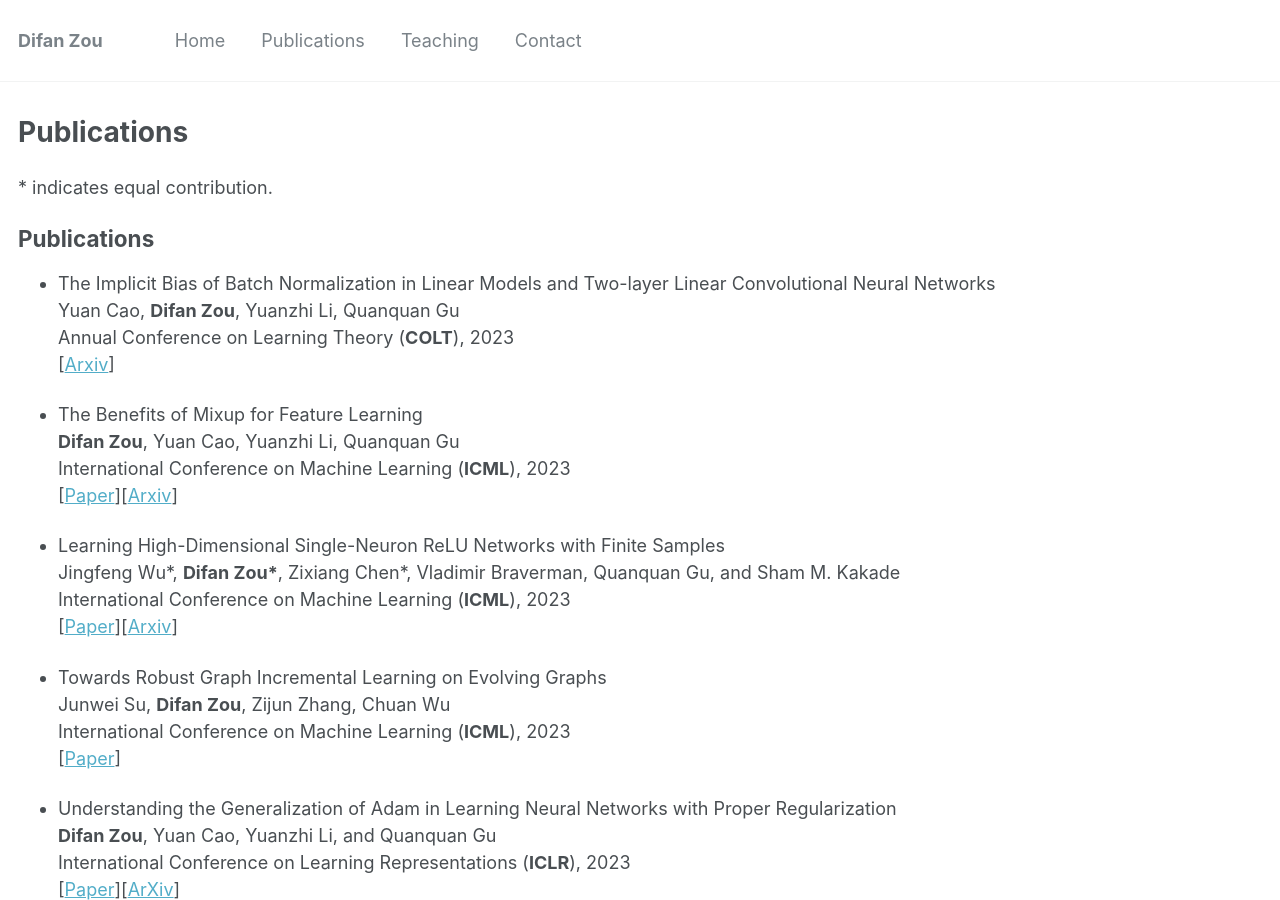
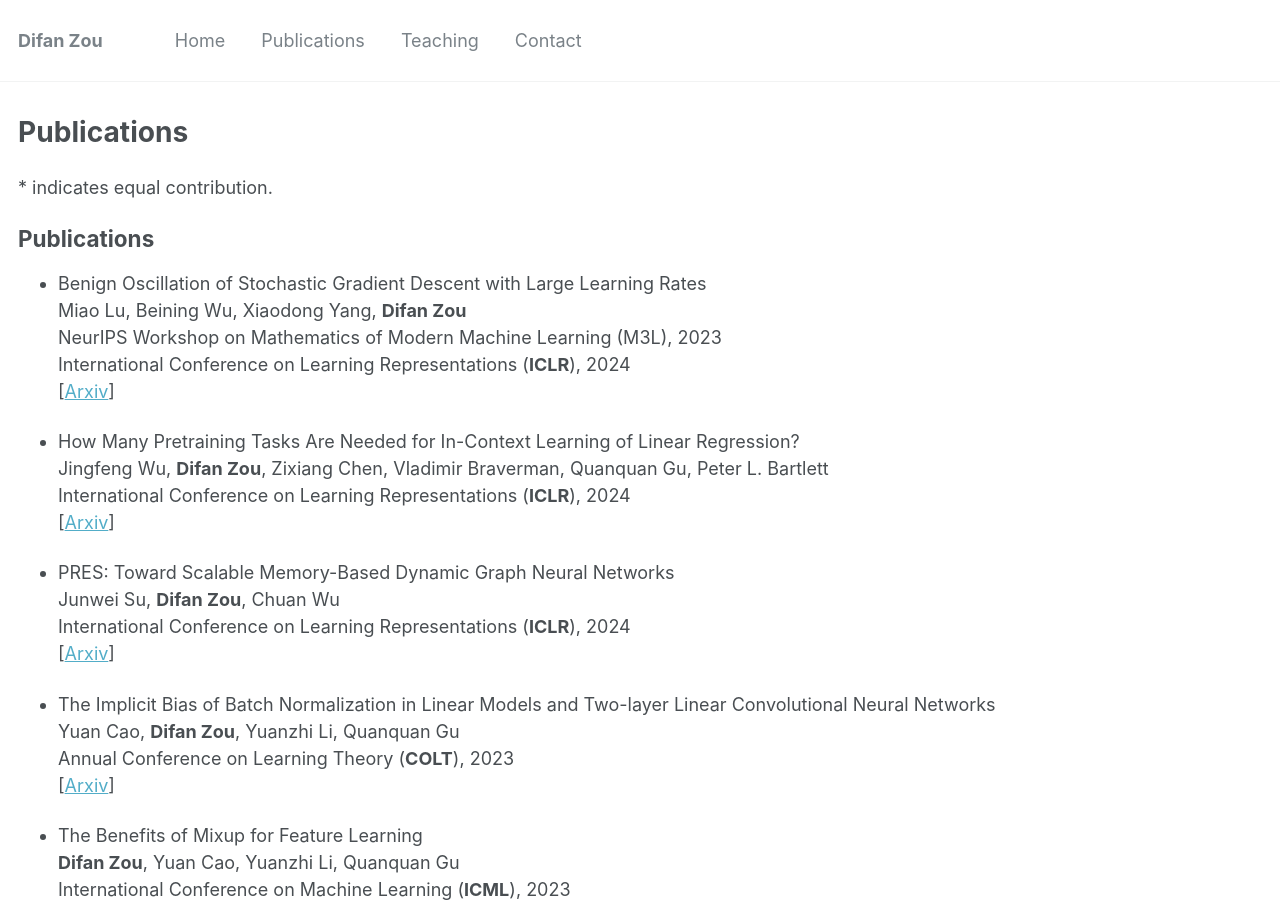
Before and after one commit to difanzou/difanzou.github.io, a Jekyll site: the page built from _pages/publications.md, in a window 1280 px wide and 900 px high. Built offline with Jekyll 4.4.1, drawn with Linux system fonts in a browser that asks for light colours; some of the changed text lies outside the part shown.

Commit message:
add publication

```diff
--- a/_pages/publications.md
+++ b/_pages/publications.md
@@ -8,6 +8,24 @@ author_profile: true
 \* indicates equal contribution.
 
 ## Publications
+
+* Benign Oscillation of Stochastic Gradient Descent with Large Learning Rates\
+Miao Lu, Beining Wu, Xiaodong Yang, **Difan Zou**\
+NeurIPS Workshop on Mathematics of Modern Machine Learning (M3L), 2023\
+International Conference on Learning Representations (**ICLR**), 2024 \
+\[[Arxiv](https://arxiv.org/pdf/2310.17074.pdf)\]
+
+
+* How Many Pretraining Tasks Are Needed for In-Context Learning of Linear Regression?\
+Jingfeng Wu, **Difan Zou**, Zixiang Chen, Vladimir Braverman, Quanquan Gu, Peter L. Bartlett\
+International Conference on Learning Representations (**ICLR**), 2024 \
+\[[Arxiv](https://arxiv.org/pdf/2310.08391.pdf)\]
+
+* PRES: Toward Scalable Memory-Based Dynamic Graph Neural Networks\
+Junwei Su, **Difan Zou**, Chuan Wu\
+International Conference on Learning Representations (**ICLR**), 2024 \
+\[[Arxiv](https://difanzou.github.io/publications/)\]
+
 
 * The Implicit Bias of Batch Normalization in Linear Models and
 Two-layer Linear Convolutional Neural Networks\
```
Also changed, not shown: other parts of _pages/publications.md (+0 -9 lines).
